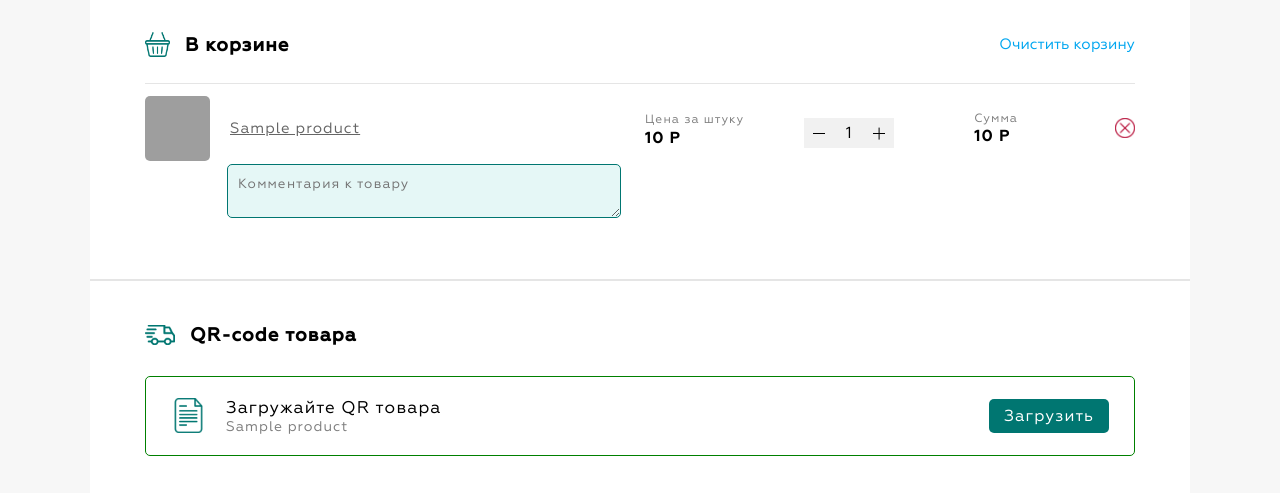
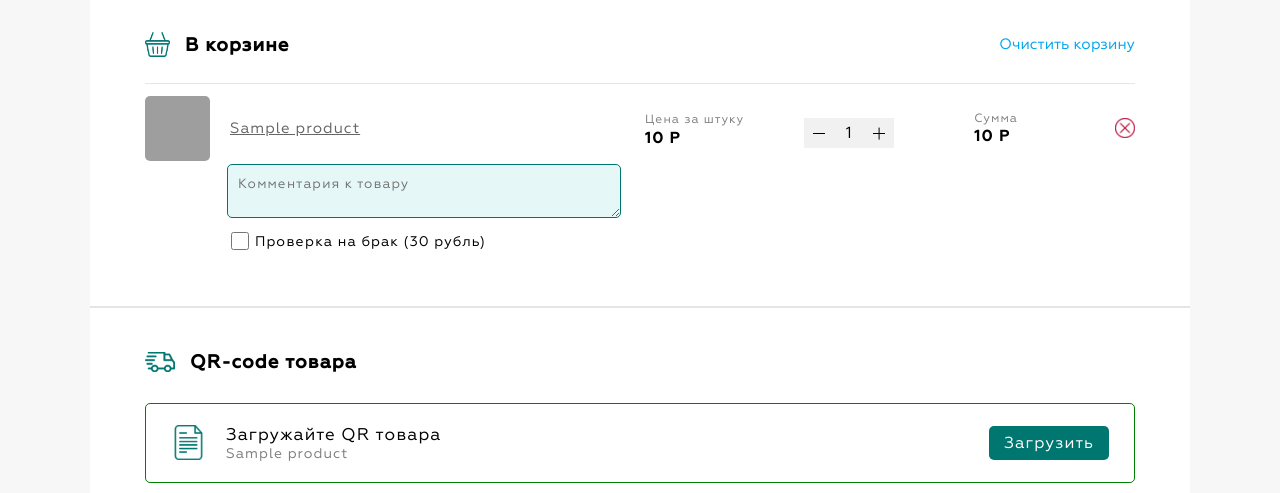
Before and after one commit to makengo2003/kassym.com, a Django app: page /cart/ in a window 1280 px wide. Shown: the part 249-742 px from the top of the page. Run offline with Django 4.2, Linux system fonts and the light colour scheme; a user stored in the database is signed in; tables that the repository leaves empty hold one stand-in row (values such as "Sample post"); some libraries are stand-ins or nearby versions; grey boxes are pictures that could not be loaded.

Commit message:
expenses and check defects + order item with gift added

```diff
--- a/templates/v2/cart_page.html
+++ b/templates/v2/cart_page.html
@@ -95,10 +95,10 @@
                     <div class="cart_item_bottom_block">
                         <textarea v-model="cart_item.comments" placeholder="Комментария к товару"></textarea>
 
-<!--                        <div class="cart_item_checkbox">-->
-<!--                            <input :id="'check_defects_' + cart_item.id" type="checkbox" v-model="cart_item.check_defects">-->
-<!--                            <label :for="'check_defects_' + cart_item.id">Проверка на брак (30 рубль)</label>-->
-<!--                        </div>-->
+                        <div class="cart_item_checkbox">
+                            <input :id="'check_defects_' + cart_item.id" type="checkbox" v-model="cart_item.check_defects">
+                            <label :for="'check_defects_' + cart_item.id">Проверка на брак (30 рубль)</label>
+                        </div>
 <!--                        <div class="cart_item_checkbox">-->
 <!--                            <input :id="'with_gift_' + cart_item.id" type="checkbox" v-model="cart_item.with_gift">-->
 <!--                            <label :for="'with_gift_' + cart_item.id">Добавить подарок + визитку (60 рубль)</label>-->
```
